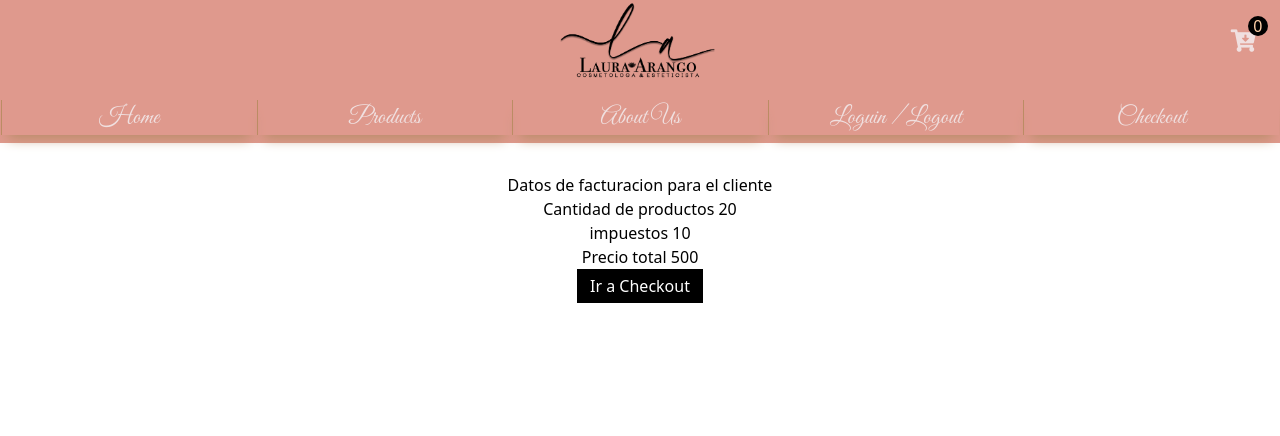
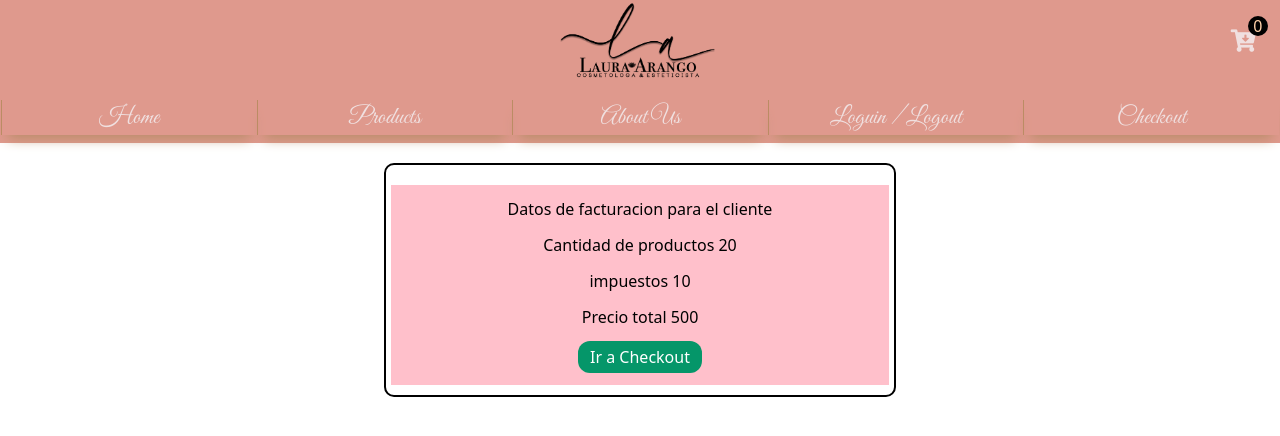
Before and after one commit to jayad23/projectEcommerce, a React (Create React App) app: page /cart in a window 1280 px wide. Shown: the top 436 px of the page. Built offline with nearby package versions, Linux system fonts and the light colour scheme; the HTML template or start-up script is replaced by a standard one.

Commit message:
espero no se rompa

```diff
--- a/src/Components/ProductsCart/ProductsCart.jsx
+++ b/src/Components/ProductsCart/ProductsCart.jsx
@@ -21,11 +21,11 @@ const ProductsCart = ( ) => {
 
                         <div className={x !== false ? "products-cart" : "hidden"}>
                             <img src={ x !== false && x.imgs["img1"]} alt="" />
-                            <h2>{x !== false && x.name}</h2>
-                            {/* <h3>{x !== false && x.description}</h3> */}
-                            <h2>{x !== false && x.price}</h2>
+                            <h2>{x.name}</h2>
+                            <h2>{`$ ${x.price}`}</h2>
+                            <h2>Cantidad 0</h2>
                             {/* <h2>{x !== false && x.amount}</h2> */}
-                            <button onClick={()=> dispatch({type:"REMOVE_FROM_CART", payload: x  })} className="border border-black">{x !== false && "delete"}</button>
+                            <button onClick={()=> dispatch({type:"REMOVE_FROM_CART", payload: x  })} className=" bg-red-500 text-white py-1 px-3 rounded-xl">{x !== false && "delete"}</button>
                         </div>
 
                     )
@@ -35,7 +35,7 @@ const ProductsCart = ( ) => {
                             <h3>Cantidad de productos 20</h3>
                             <h4>impuestos 10</h4>
                             <h4>Precio total 500</h4>
-                           <Link to="/checkout"> <button className="border border-black py-1 px-3 bg-black text-white">Ir a Checkout</button></Link>
+                           <Link to="/checkout"> <button className="py-1 px-3 bg-green-600 text-white rounded-xl">Ir a Checkout</button></Link>
                         </div>
             </div>
     )
--- a/src/Components/ProductsCart/ProductsCart.styles.css
+++ b/src/Components/ProductsCart/ProductsCart.styles.css
@@ -2,19 +2,20 @@
 
 .productoss{
     width: 40%;
+    border: 2px solid black;
+    border-radius: 10px;
     display: flex;
     justify-content: space-evenly;
     flex-wrap: wrap;
     flex-direction: column;
-    /* background-color: green; */
     align-items: center;
     margin: auto;
     padding: 10px 5px;
 }
 
 .products-cart{
-    width: 50%;
-    border: 2px solid black;
+    width: 100%;
+    background-color: steelblue;
     margin-top: 10px;
     display: flex;
     justify-content: space-between;
@@ -23,8 +24,8 @@
 }
 
 .products-cart>img{
-    width: 70px;
-    height: 70px;
+    width: 50px;
+    height: 50px;
     border-radius: 50%;
 }
 
@@ -34,5 +35,12 @@
 
 .facturacion{
     width: 100%;
+    height: 200px;
     text-align: center;
+    margin-top: 10px;
+    background-color: pink;
+    display: flex;
+    flex-direction: column;
+    justify-content: space-evenly;
+    align-items: center;
 }
--- a/src/Views/Cart/Cart.jsx
+++ b/src/Views/Cart/Cart.jsx
@@ -15,7 +15,6 @@ const Cart = () => {
 
            <ProductsCart />
 
-            {/* <Link to="/checkout"><button className="border border-black py-1 px-4 rounded-2xl bg-black text-white">Go to Checkout</button></Link> */}
         </div>
     )
 }
--- a/src/Views/Cart/Cart.styles.css
+++ b/src/Views/Cart/Cart.styles.css
@@ -5,7 +5,7 @@
     justify-content: space-evenly;
     flex-direction: column;
     width: 100%;
-    /* background-color: red; */
+
     padding: 80px 0;
     margin: auto;
 }
```
